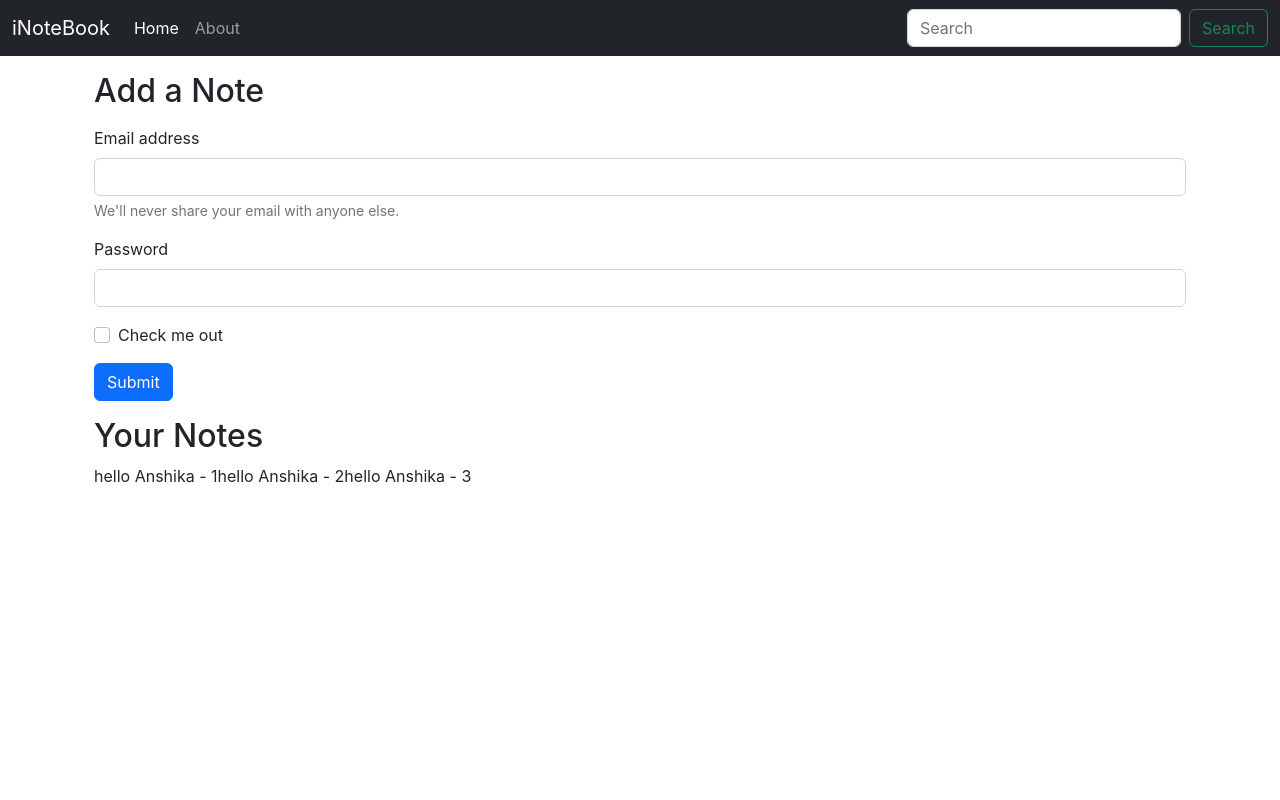
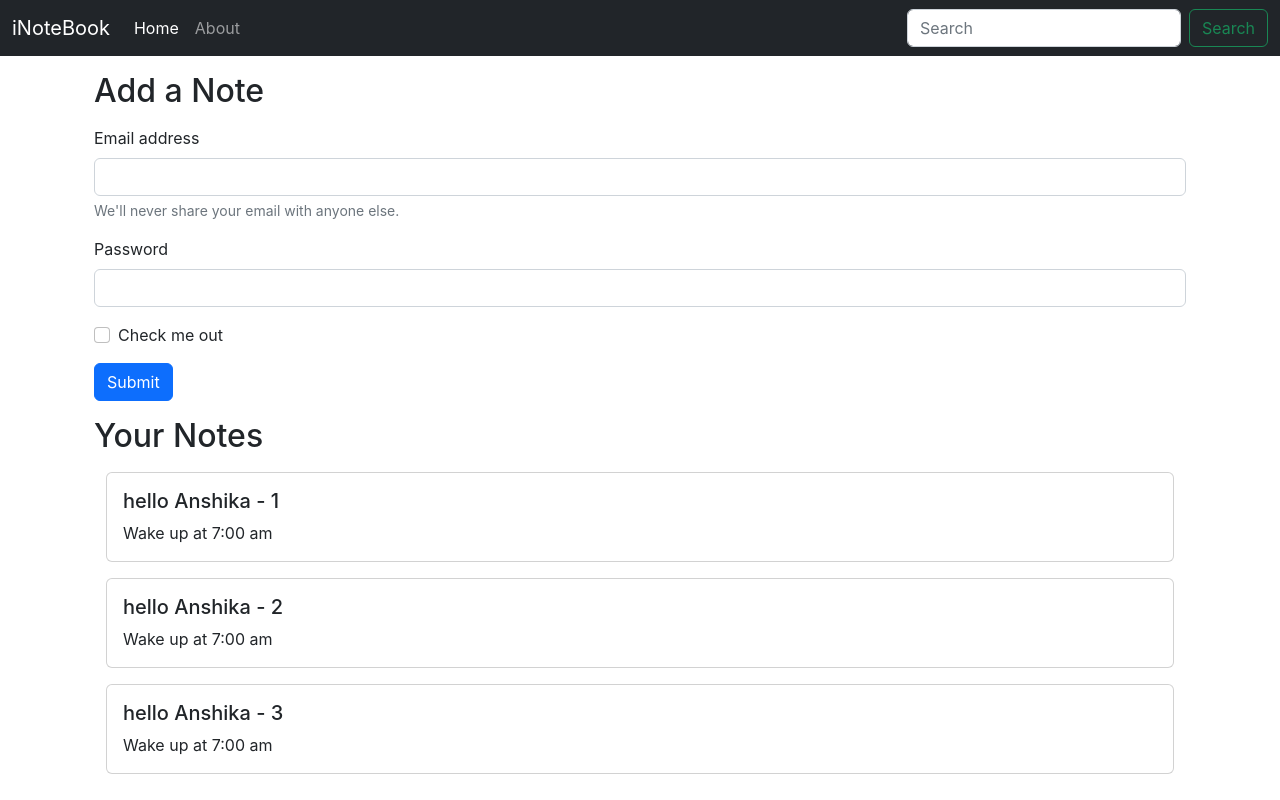
Before and after one commit to anshikaagrawal29/inotebooks, a React (Create React App) app: page / in a window 1280 px wide. Built offline with nearby package versions, Linux system fonts and the light colour scheme; the HTML template or start-up script is replaced by a standard one.

Commit message:
Added Notes card way-1

```diff
--- a/src/Component/Home.js
+++ b/src/Component/Home.js
@@ -1,9 +1,11 @@
 import React, {useContext} from 'react'
 import noteContext from '../context/notes/noteContext'
+import NoteItems from './NoteItems';
 
 const Home = () => {
   const context = useContext(noteContext);
   //destructing, notes and setnotes are getting passed from NoteState.js
+  // eslint-disable-next-line
   const{notes, setNotes} = context;
   return (
     <div>
@@ -30,7 +32,7 @@ const Home = () => {
         <h2>Your Notes</h2>
         {
           notes.map( (note) => {
-              return note.title;
+            return <NoteItems key={note._id} title = {note.title} description = {note.description} />
           })
         }
       </div>
--- a/src/Component/Navbar.js
+++ b/src/Component/Navbar.js
@@ -6,14 +6,13 @@ const Navbar = () => {
 
   //this is a function which will run after components get loaded
   React.useEffect(() => {
-    console.log(location.pathname)
   }, [location]);
 
   return (
     <div>
       <nav className="navbar navbar-expand-lg navbar-dark bg-dark">
   <div className="container-fluid">
-    <a className="navbar-brand" href="#">iNoteBook</a>
+    <Link className="navbar-brand" to="/">iNoteBook</Link>
     <button className="navbar-toggler" type="button" data-bs-toggle="collapse" data-bs-target="#navbarSupportedContent" aria-controls="navbarSupportedContent" aria-expanded="false" aria-label="Toggle navigation">
       <span className="navbar-toggler-icon"></span>
     </button>
--- /dev/null
+++ b/src/Component/NoteItems.js
@@ -0,0 +1,14 @@
+import React from 'react'
+
+export default function NoteItems( props) {
+  return (
+    <div className="container">
+        <div className="card my-3">
+            <div className="card-body">
+                <h5 className="card-title">{props.title}</h5>
+                <p className="card-text">{props.description}</p>
+            </div>
+        </div>
+    </div>
+  )
+}
```
